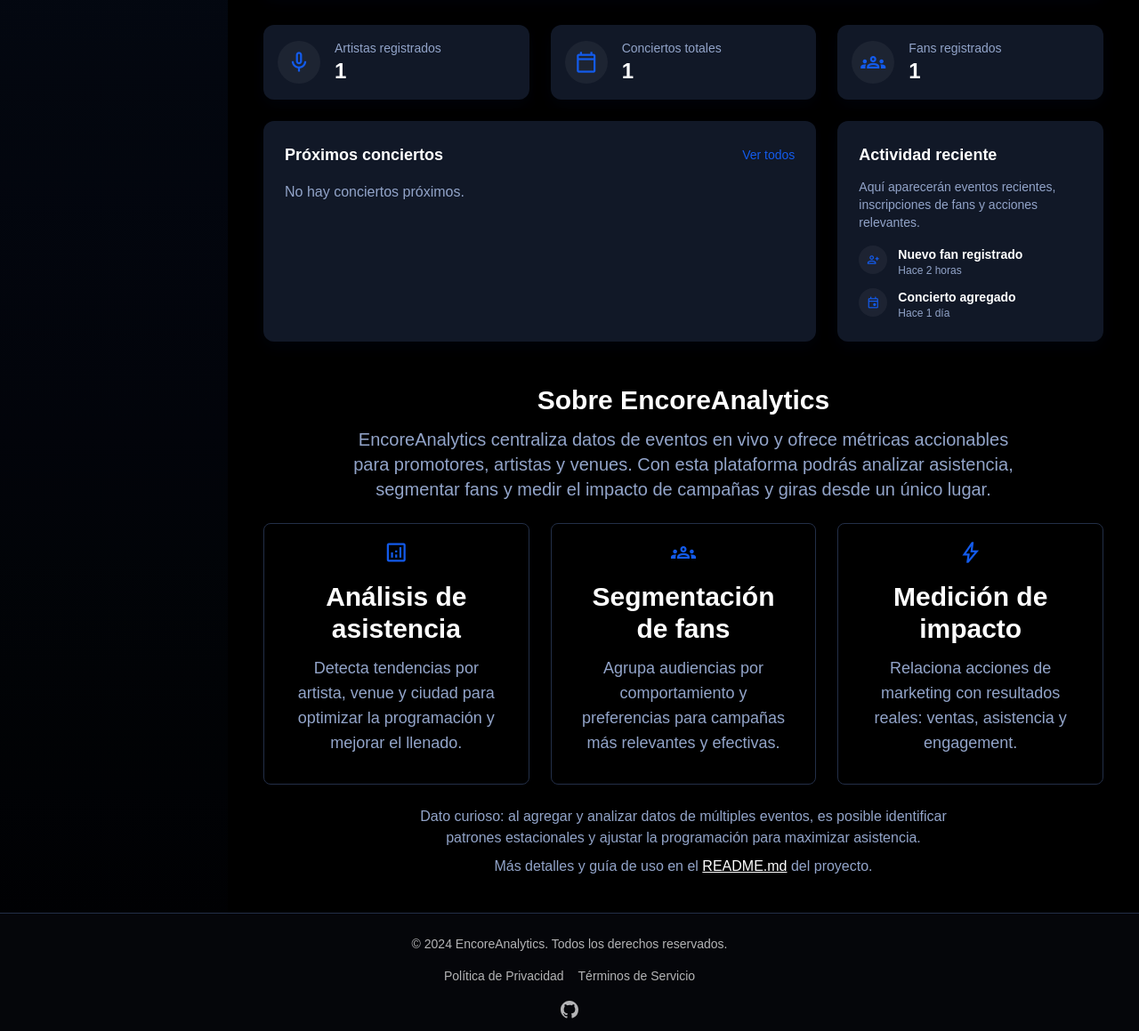
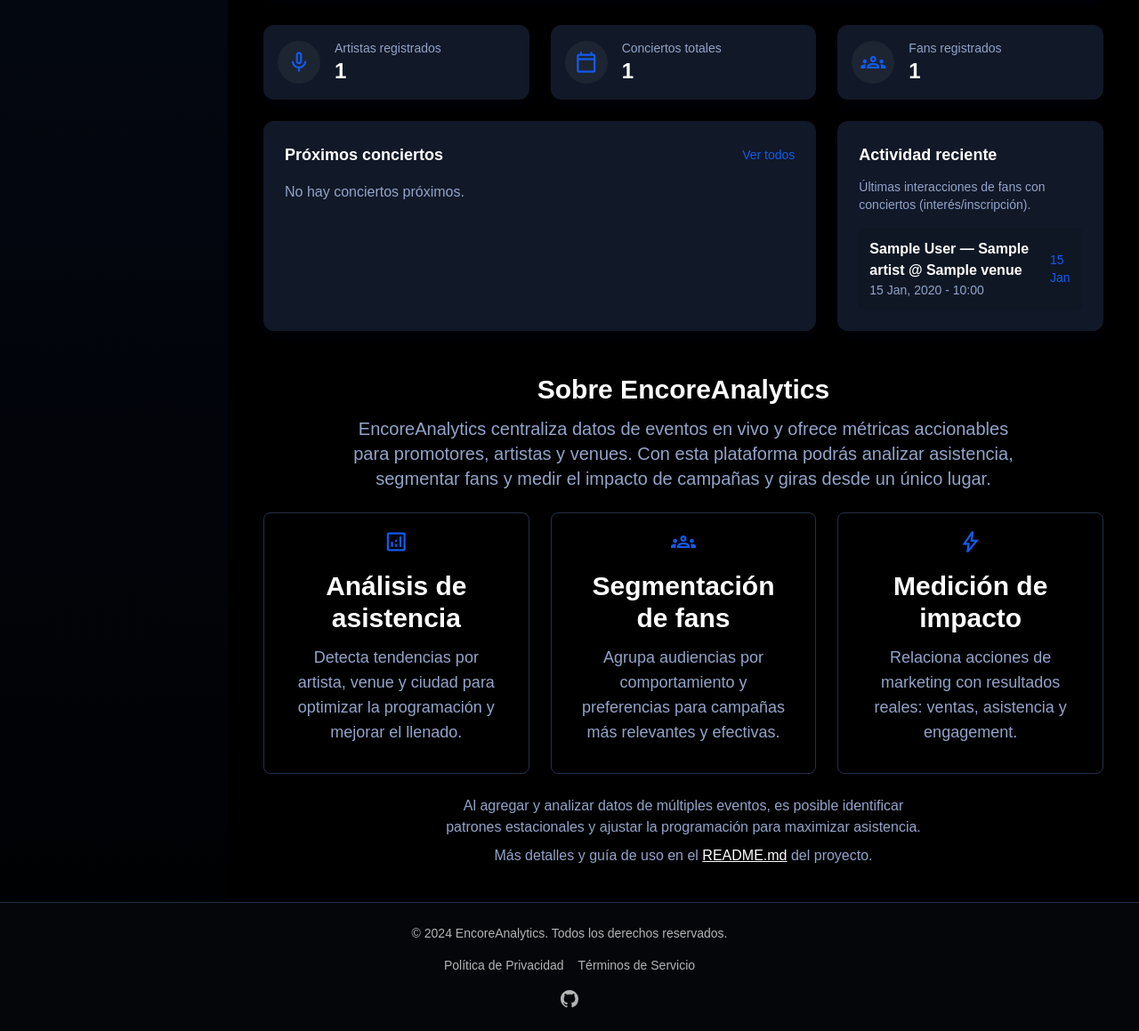
Before and after one commit to Juan-Garcia16/EncoreAnalytics, a Django app: page / in a window 1280 px wide. Shown: the part 1316-2475 px from the top of the page at 89% size. Run offline with Django 5.2, Linux system fonts and the light colour scheme; tables that the repository leaves empty hold one stand-in row (values such as "Sample post"); some libraries are stand-ins or nearby versions.

Commit message:
commit para entrega del proyecto

```diff
--- a/core/views.py
+++ b/core/views.py
@@ -9,7 +9,7 @@
 from django.db.models import Q
 from django.utils import timezone
 from conciertos.models import Concert
-from fans.models import Fan
+from fans.models import Fan, Interest
 
 # Create your views here.
 def HomeView(request):
@@ -92,6 +92,11 @@
         'concerts_count': concerts_count,
         'fans_count': fans_count,
         'upcoming_concerts': upcoming_concerts,
+        # últimas expresiones de interés (fans interesados en conciertos)
+        'recent_interests': (
+            Interest.objects.select_related('fan', 'concert', 'concert__artist', 'concert__venue')
+            .order_by('-created_at')[:3]
+        ),
     }
     return render(request, 'dashboard.html', context)
 
--- a/templates/dashboard.html
+++ b/templates/dashboard.html
@@ -245,9 +245,9 @@
               <p class="text-white font-bold">{{ c.artist.name }} — {{ c.venue.name }}</p>
               <p class="text-[#92a4c9] text-sm">{{ c.start_datetime|date:"d" }} de {{ c.start_datetime|date:"F, Y - H:i" }}</p>
             </div>
-            <div class="flex items-center gap-3">
+            <!-- <div class="flex items-center gap-3">
               <a href="{{ c.get_absolute_url|default:'#' }}" class="px-3 py-1 rounded bg-primary text-sm text-white">Detalles</a>
-            </div>
+            </div> -->
           </li>
           {% endfor %}
         </ul>
@@ -258,26 +258,29 @@
 
       <div class="p-6 bg-card rounded-xl shadow-subtle">
         <h3 class="text-white text-lg font-bold mb-3">Actividad reciente</h3>
-        <p class="text-[#92a4c9] text-sm">Aquí aparecerán eventos recientes, inscripciones de fans y acciones relevantes.</p>
-        <div class="mt-4 space-y-3">
-          <div class="flex items-start gap-3">
-            <div class="text-primary bg-white/5 rounded-full w-8 h-8 flex items-center justify-center">
-              <span class="material-symbols-outlined" style="font-size:16px">person_add</span>
-            </div>
-            <div>
-              <p class="text-white text-sm font-bold">Nuevo fan registrado</p>
-              <p class="text-[#92a4c9] text-xs">Hace 2 horas</p>
-            </div>
-          </div>
-          <div class="flex items-start gap-3">
-            <div class="text-primary bg-white/5 rounded-full w-8 h-8 flex items-center justify-center">
-              <span class="material-symbols-outlined" style="font-size:16px">event</span>
-            </div>
-            <div>
-              <p class="text-white text-sm font-bold">Concierto agregado</p>
-              <p class="text-[#92a4c9] text-xs">Hace 1 día</p>
-            </div>
-          </div>
+        <p class="text-[#92a4c9] text-sm">Últimas interacciones de fans con conciertos (interés/inscripción).</p>
+        <div class="mt-4">
+          {% if recent_interests %}
+          <ul class="space-y-3">
+            {% for it in recent_interests %}
+            <li class="flex items-center justify-between bg-[#0f1724] rounded-md p-3">
+              <div>
+                <p class="text-white font-bold">{{ it.fan.full_name }} — {{ it.concert.artist.name }} @ {{ it.concert.venue.name }}</p>
+                <p class="text-[#92a4c9] text-sm">{{ it.created_at|date:"d M, Y - H:i" }}</p>
+              </div>
+              <div class="text-sm text-primary">
+                {% if it.concert.start_datetime %}
+                {{ it.concert.start_datetime|date:"d M" }}
+                {% else %}
+                —
+                {% endif %}
+              </div>
+            </li>
+            {% endfor %}
+          </ul>
+          {% else %}
+          <p class="text-[#92a4c9]">No hay actividad reciente.</p>
+          {% endif %}
         </div>
       </div>
     </div>
@@ -319,7 +322,7 @@
       </div>
 
       <div class="mt-6 text-sm md:text-base justify-center text-center text-balance">
-        <p class="text-[#92a4c9]">Dato curioso: al agregar y analizar datos de múltiples eventos, es posible identificar patrones estacionales y ajustar la programación para maximizar asistencia.</p>
+        <p class="text-[#92a4c9]">Al agregar y analizar datos de múltiples eventos, es posible identificar patrones estacionales y ajustar la programación para maximizar asistencia.</p>
         <p class="text-[#92a4c9] mt-2">Más detalles y guía de uso en el <a href="/README.md" class="text-white underline">README.md</a> del proyecto.</p>
       </div>
     </div>
```
